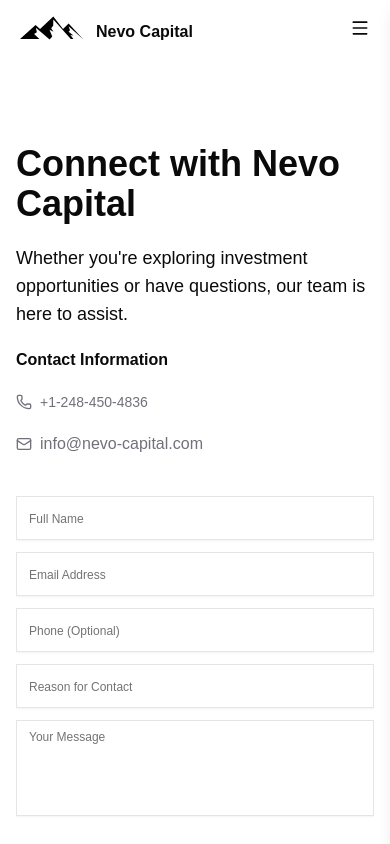
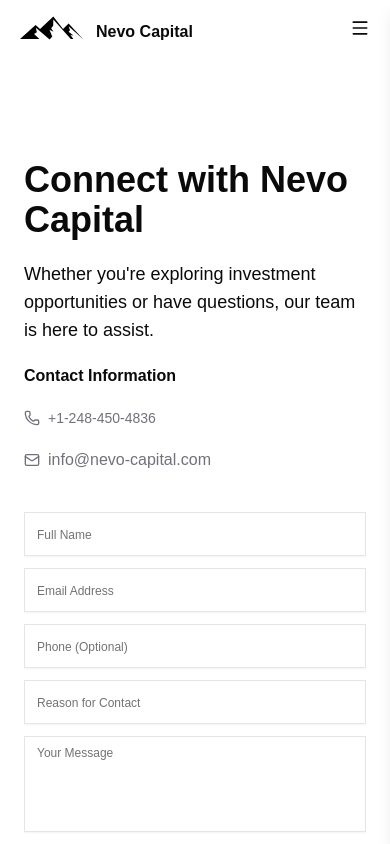
Before and after one commit to kid-us/nevocapital, a React (Vite) app: page /contact in a window 390 px wide. Shown: the top 844 px of the page. Built offline with nearby package versions, Linux system fonts and the light colour scheme; a web font is replaced by a local one.

Commit message:
feat: contact us responsive

```diff
--- a/src/routes/contact.tsx
+++ b/src/routes/contact.tsx
@@ -50,11 +50,8 @@
 
   return (
     <div>
-      {/* Hero Section */}
-      <div className=" px-4 sm:px-6 lg:px-12"></div>
-
       {/* Contact Section */}
-      <div className="grid grid-cols-1 md:grid-cols-2 gap-10 px-4 sm:px-6 md:px-20 py-12 md:py-28">
+      <div className="grid grid-cols-1 md:grid-cols-2 gap-10 md:px-20 px-6 py-16 md:py-28">
         <Reveal>
           <div className="flex flex-col justify-center text-center">
             <h1 className="text-4xl font-bold text-start">
```
